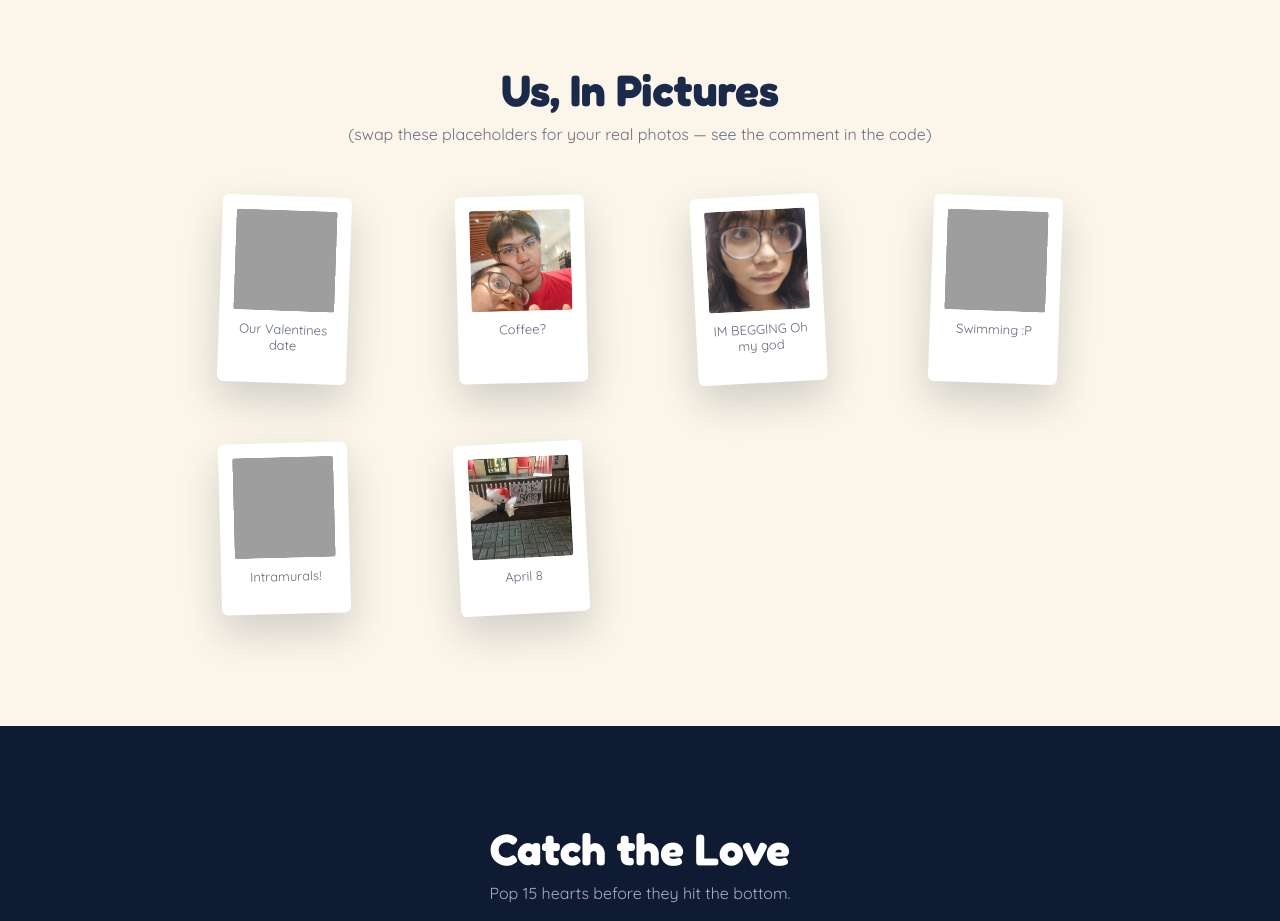
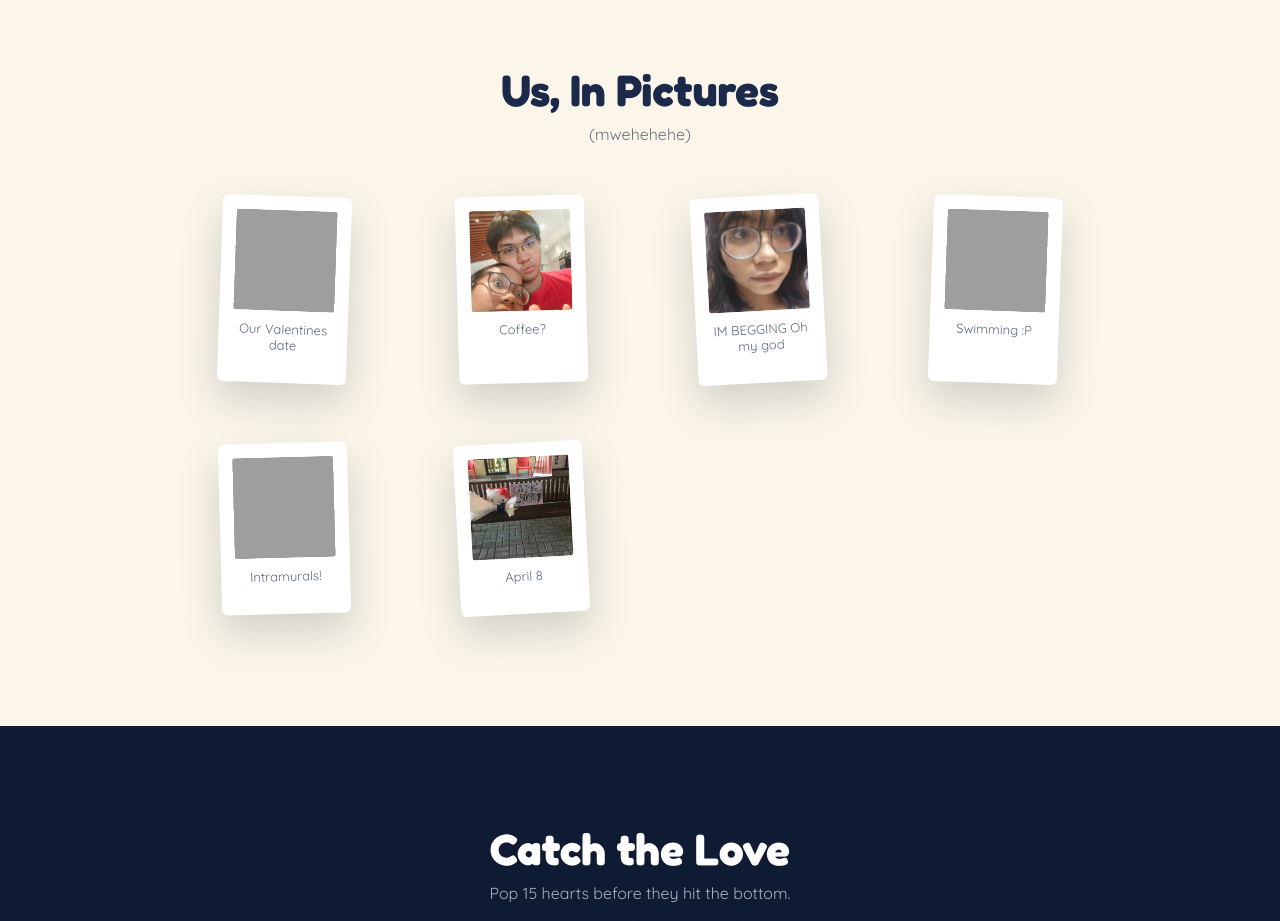
Before and after one commit to nathanenblanco/BeaAugust1, a plain HTML site: page index.html in a window 1280 px wide. Shown: the part 2960-3881 px from the top of the page. Drawn offline with nearby package versions, Linux system fonts and the light colour scheme; grey boxes are pictures that could not be loaded.

Commit message:
Update index.html

```diff
--- a/index.html
+++ b/index.html
@@ -367,7 +367,7 @@
 <section class="gallery-section" id="gallery">
   <div class="section-inner">
     <h2>Us, In Pictures</h2>
-    <p class="section-sub" style="text-align:center">(swap these placeholders for your real photos — see the comment in the code)</p>
+    <p class="section-sub" style="text-align:center">(mwehehehe)</p>
     <div class="gallery-grid" id="galleryGrid"></div>
   </div>
 </section>
```
